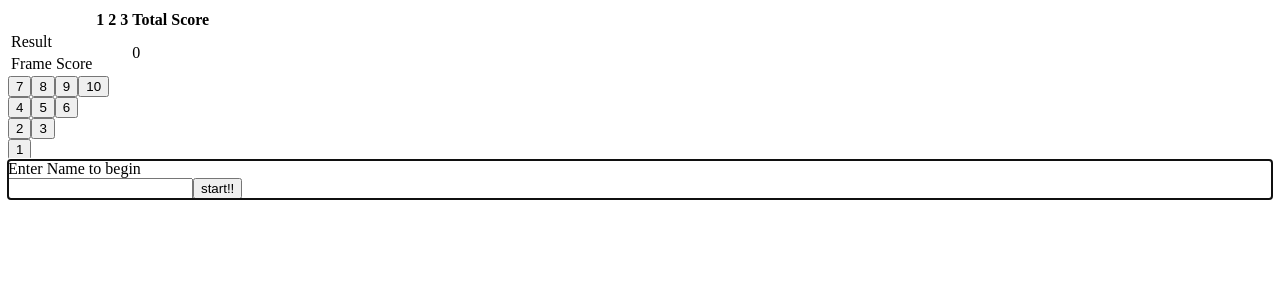
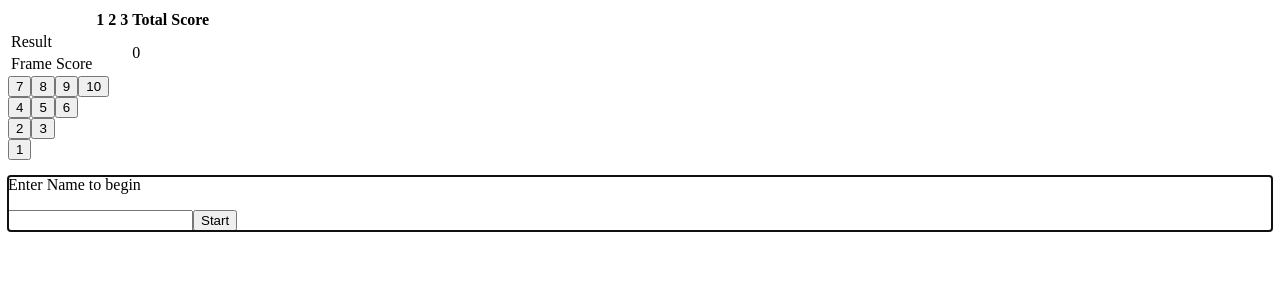
Before and after one commit to rweaverra/bowling_app, a React (Create React App) app in the folder client/: page / in a window 1280 px wide. Shown: the top 300 px of the page. Built offline with nearby package versions, Linux system fonts and the light colour scheme; the HTML template or start-up script is replaced by a standard one.

Commit message:
modals have been stylized

```diff
--- a/client/src/components/GameOverModal.jsx
+++ b/client/src/components/GameOverModal.jsx
@@ -9,6 +9,8 @@ function GameOverModal({ gameOver, totalScore, onHide }) {
     onHide={onHide}
     size="lg"
     centered
+    contentClassName="startModal"
+
   >
 
     <Modal.Body>
--- a/client/src/components/Pins.jsx
+++ b/client/src/components/Pins.jsx
@@ -2,14 +2,14 @@ import React from 'react';
 import { Container, Row } from 'react-bootstrap';
 
 
-function Pins({ rollBall, frameRolls, state, toggleHide }) {
+function Pins({ rollBall, frameRolls, state, toggleHide, isAnimated }) {
 
 
 
   return (
    <Container>
       <div className="playArea">
-        <div className="middleBox">
+        <div className={ isAnimated ? "middleBox animated" : "middleBox"}>
           <Row className="forthRow">
           <button className={state.showButton7 ? "button7" : "ghosted"}
               onClick={ () => {
--- a/client/src/components/PlayArea.jsx
+++ b/client/src/components/PlayArea.jsx
@@ -3,7 +3,7 @@ import Pins from './Pins.jsx';
 import StrikeModal from './StrikeModal.jsx';
 
 
-function PlayArea({ rollBall, frameRolls, currentScore, gameOver }) {
+function PlayArea({ rollBall, frameRolls, currentScore, gameOver, isAnimated }) {
   const [modalShow, setModalShow] = useState(false);
   const [isStrike, setIsStrike] = useState(false);
   const [state, setState] = useState({
@@ -73,6 +73,7 @@ function PlayArea({ rollBall, frameRolls, currentScore, gameOver }) {
         frameRolls={frameRolls}
         state={state}
         toggleHide={toggleHide}
+        isAnimated={isAnimated}
         />
     </div>
   )
--- a/client/src/components/ScoreTable.jsx
+++ b/client/src/components/ScoreTable.jsx
@@ -2,13 +2,14 @@ import React, { useState } from 'react';
 import Table from 'react-bootstrap/Table';
 import StartGameModal from './StartGameModal.jsx'
 
-function ScoreTable({ result, frameScore, totalScore }) {
+function ScoreTable({ result, frameScore, totalScore, setAnimation }) {
    const [playerName, setPlayerName] = useState('')
    const [playerAdded, setPlayerAdded] = useState(false)
 
   const submitName = (name) => {
     setPlayerName(name);
     setPlayerAdded(true);
+    setAnimation();
     console.log('inside App submitName', playerName);
   }
 
--- a/client/src/components/Scoring.jsx
+++ b/client/src/components/Scoring.jsx
@@ -14,6 +14,7 @@ function Scoring() {
   const [totalScore, setTotalScore] = useState(0);
   const [frameRolls, setFrameRolls] =  useState(0);
   const [gameOver, setGameOver] = useState(false);
+  const [isAnimated, setIsAnimated] = useState(false);
 
 
   const resultsAfterRoll = (update) => {
@@ -54,6 +55,10 @@ function Scoring() {
     setGameOver(false);
   }
 
+  const setAnimation = () => {
+    setIsAnimated(true);
+  }
+
 
 
   return (
@@ -62,6 +67,7 @@ function Scoring() {
         result={result}
         frameScore={frameScore}
         totalScore={totalScore}
+        setAnimation={setAnimation}
 
 
       />
@@ -77,6 +83,7 @@ function Scoring() {
         rollBall={rollBall}
         currentScore={currentScore}
         gameOver={gameOver}
+        isAnimated={isAnimated}
 
         />
     </div>
--- a/client/src/components/StartGameModal.jsx
+++ b/client/src/components/StartGameModal.jsx
@@ -27,6 +27,8 @@ function StartGameModal({ submitName }) {
     show={isStarted}
     size="lg"
     centered
+    contentClassName="startModal"
+
   >
 
     <Modal.Body>
@@ -37,10 +39,10 @@ function StartGameModal({ submitName }) {
               submitName(name);
             }}>
             <label>
-                Enter Name to begin <br />
+                <p className="modalTitle">Enter Name to begin <br /></p>
                 <input type="text" name="name" value={name} onChange={handleChange}/>
                 </label>
-              <button>start!!</button>
+              <button>Start</button>
             </form>
      </div>
 
--- a/client/src/components/StrikeModal.jsx
+++ b/client/src/components/StrikeModal.jsx
@@ -8,6 +8,7 @@ function StrikeModal({show, onHide, isStrike}) {
       onHide={onHide}
       size="lg"
       centered
+      contentClassName="startModal"
     >
 
       <Modal.Body>
```
Also changed, not shown: 2 other files (tests, documents, lock files or other folders).
